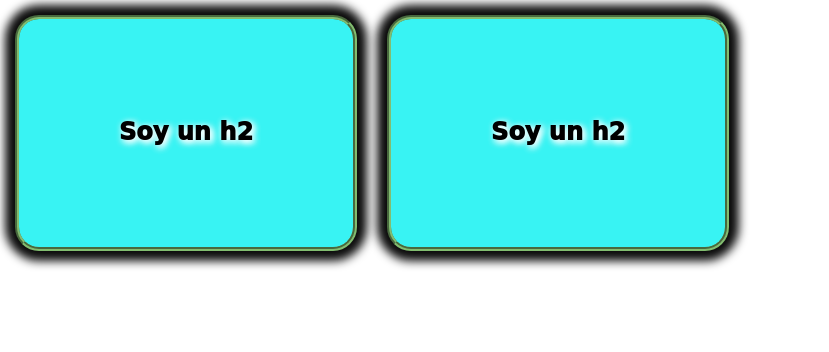
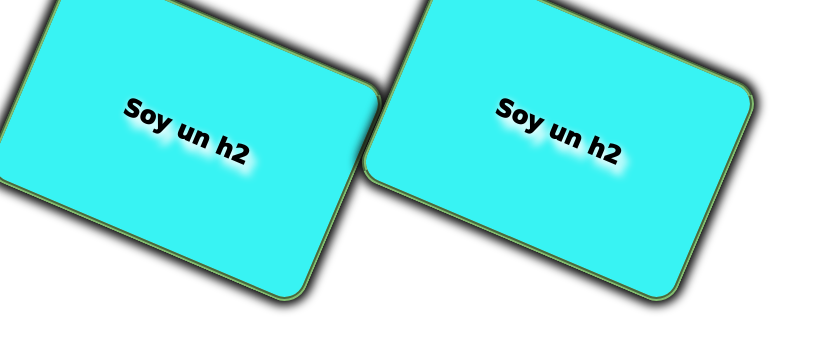
Before and after one commit to naomipoclava2021/CursoSoyDalto, a website: page HTML/Diseño web/index.html in a window 1280 px wide. Shown: the whole page, without its empty margins (0-829 px from the left). Drawn offline with nearby package versions, Linux system fonts and the light colour scheme; a web font is replaced by a local one.

Commit message:
Rotacion de cajas
propiedad transform: rotate(90deg) ;
deg son los grados

```diff
--- a/CSS/estilo.css
+++ b/CSS/estilo.css
@@ -13,6 +13,7 @@ h2{
     margin: 15px;
     border-radius:1em;
     border:4px groove rgb(130, 189, 112);
-    box-shadow: 0px 0px 10px 10px rgb(12, 12, 12);
-    text-shadow: 2px 2px 7px rgb(255, 255, 255),2px 2px 7px rgb(255, 255, 255) ;
+    box-shadow: 0px 0px 10px 5px rgb(12, 12, 12);
+    text-shadow: 10px 8px 8px rgb(255, 255, 255),2px 2px 7px rgb(255, 255, 255) ;
+    transform: rotate(23deg);
 }
```
